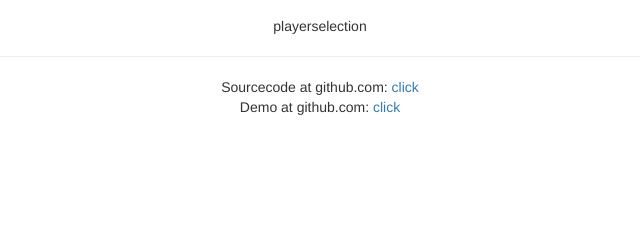
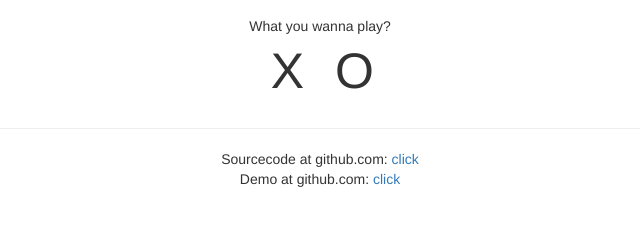
Before and after one commit to daveyx/fcc-tictactoe, a React app: page / in a window 1280 px wide. Shown: the part 93-318 px from the top of the page, without its empty margins (320-960 px from the left). Built offline with nearby package versions, Linux system fonts and the light colour scheme.

Commit message:
layout playerselection

```diff
--- a/dev/css/styles.css
+++ b/dev/css/styles.css
@@ -7,3 +7,7 @@ h1 {
 /*div[class^="col-"] {
   border: 1px solid black;
 }*/
+
+.player-selection {
+  font-size: 50px;
+}
--- a/dev/js/components/playerSelection.js
+++ b/dev/js/components/playerSelection.js
@@ -11,7 +11,19 @@ export default class PlayerSelection extends Component {
   render() {
     return(
       <div>
-        playerselection
+        <Row>
+          <Col xs={12}>
+            What you wanna play?
+          </Col>
+        </Row>
+        <Row className="player-selection">
+          <Col xs={2} xsOffset={4}>
+            X
+          </Col>
+          <Col xs={2}>
+            O
+          </Col>
+        </Row>
       </div>
     );
   }
```
